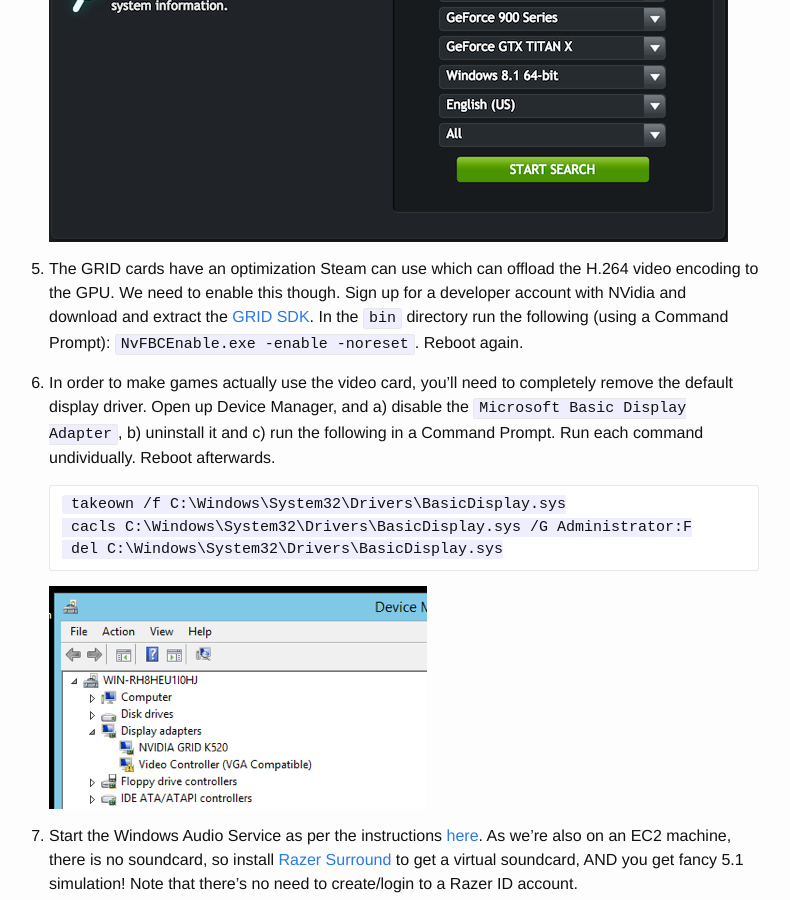
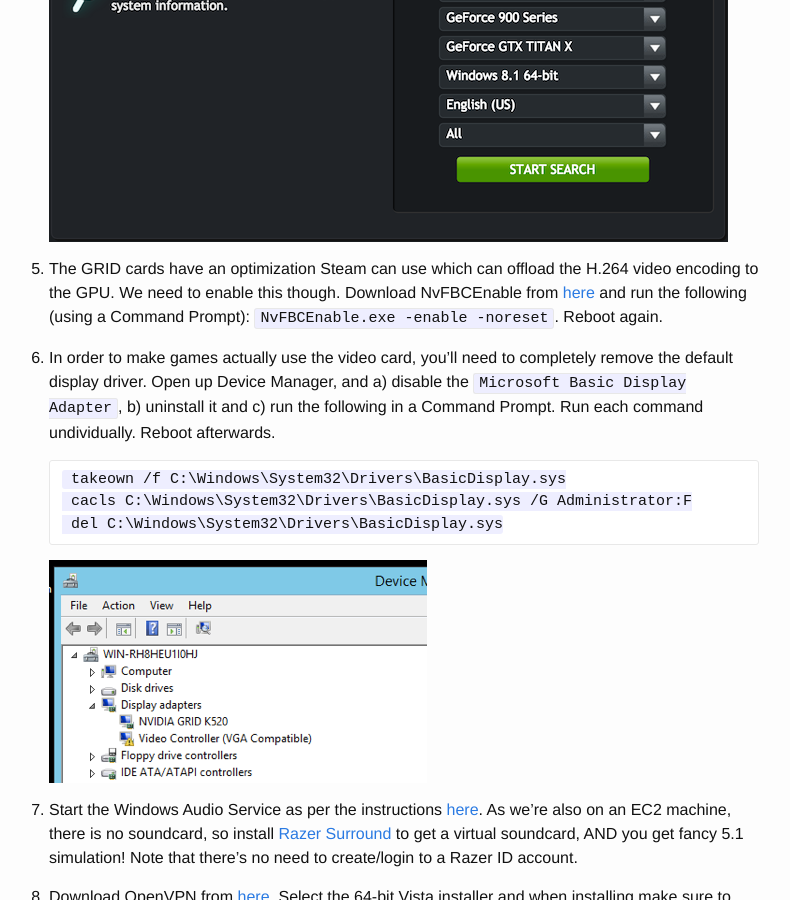
Before and after one commit to lg/lg.io, a Jekyll site: the page built from _posts/2015-07-05-revised-and-much-faster-run-your-own-highend-cloud-gaming-service-on-ec2.markdown, in a window 1280 px wide and 900 px high, scrolled down 2527 px. Shown: the whole window, without its empty margins (251-1041 px from the left). Built offline with Jekyll 4.4.1, drawn with Linux system fonts in a browser that asks for light colours; comment, search, counter and statistics services are not loaded.

Commit message:
zipped up NvFBC and linking directly

```diff
--- a/_posts/2015-07-05-revised-and-much-faster-run-your-own-highend-cloud-gaming-service-on-ec2.markdown
+++ b/_posts/2015-07-05-revised-and-much-faster-run-your-own-highend-cloud-gaming-service-on-ec2.markdown
@@ -50,7 +50,7 @@ You're looking at **$0.53/hr** to play games this way. Not too bad. That's aroun
 1. Download and install version 347.88 of the [GeForce GTX TITAN X driver package](http://www.geforce.com/drivers/results/83080) for Windows 8.1. Only the GeForce package contains the latest drivers for the GRID cards. If you get an error when installing the drivers that says it couldn't detect a GeForce card, you're not in Remote Desktop as an `admin session`. Reboot when asked. Note that the latest version of the drivers sometimes cause Windows not to be able to restart.
 ![Geforce Titan for Windows 8.1 64-bit](/assets/geforcetitan.png)
 
-1. The GRID cards have an optimization Steam can use which can offload the H.264 video encoding to the GPU. We need to enable this though. Sign up for a developer account with NVidia and download and extract the [GRID SDK](https://developer.nvidia.com/grid-app-game-streaming). In the `bin` directory run the following (using a Command Prompt): `NvFBCEnable.exe -enable -noreset`. Reboot again.
+1. The GRID cards have an optimization Steam can use which can offload the H.264 video encoding to the GPU. We need to enable this though. Download NvFBCEnable from [here](/assets/NvFBCEnable.zip) and run the following (using a Command Prompt): `NvFBCEnable.exe -enable -noreset`. Reboot again.
 
 1. In order to make games actually use the video card, you'll need to completely remove the default display driver. Open up Device Manager, and a) disable the `Microsoft Basic Display Adapter`, b) uninstall it and c) run the following in a Command Prompt. Run each command undividually. Reboot afterwards.
 
```
Also changed, not shown: 1 other file.
